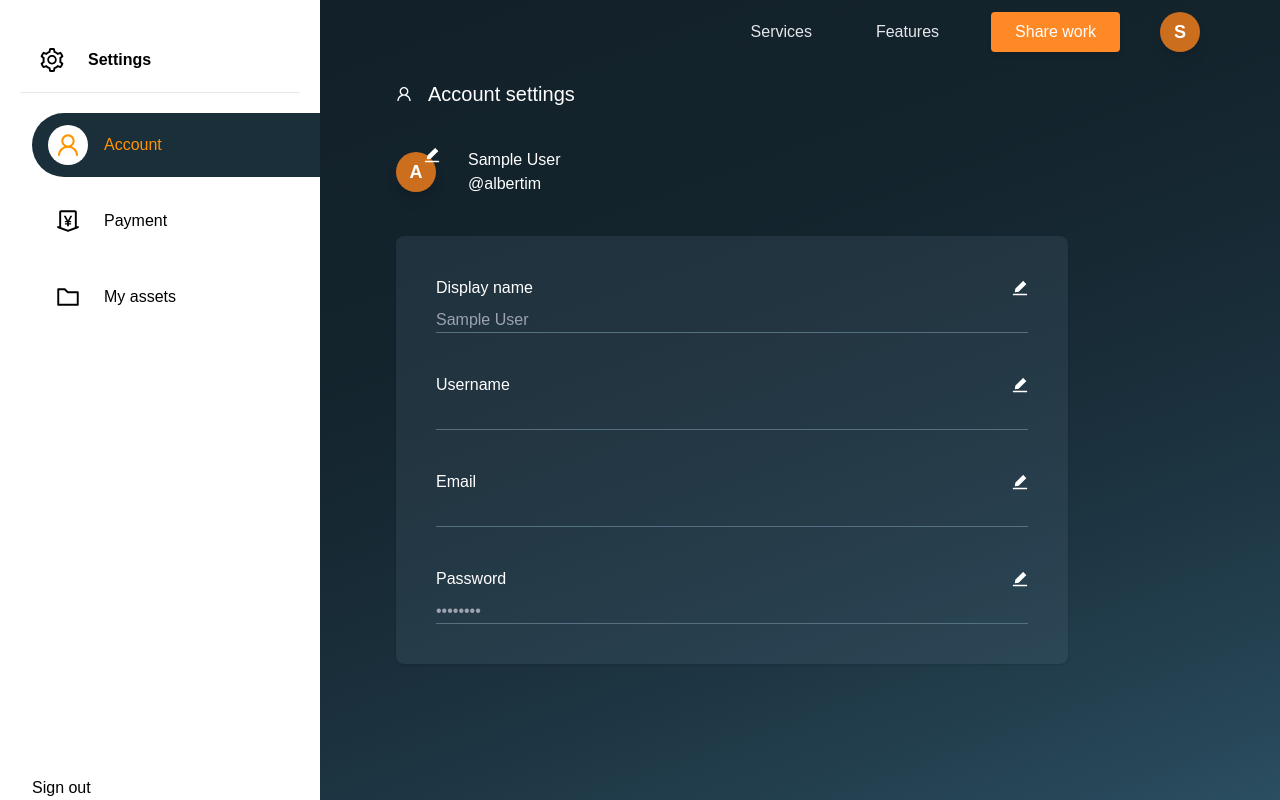
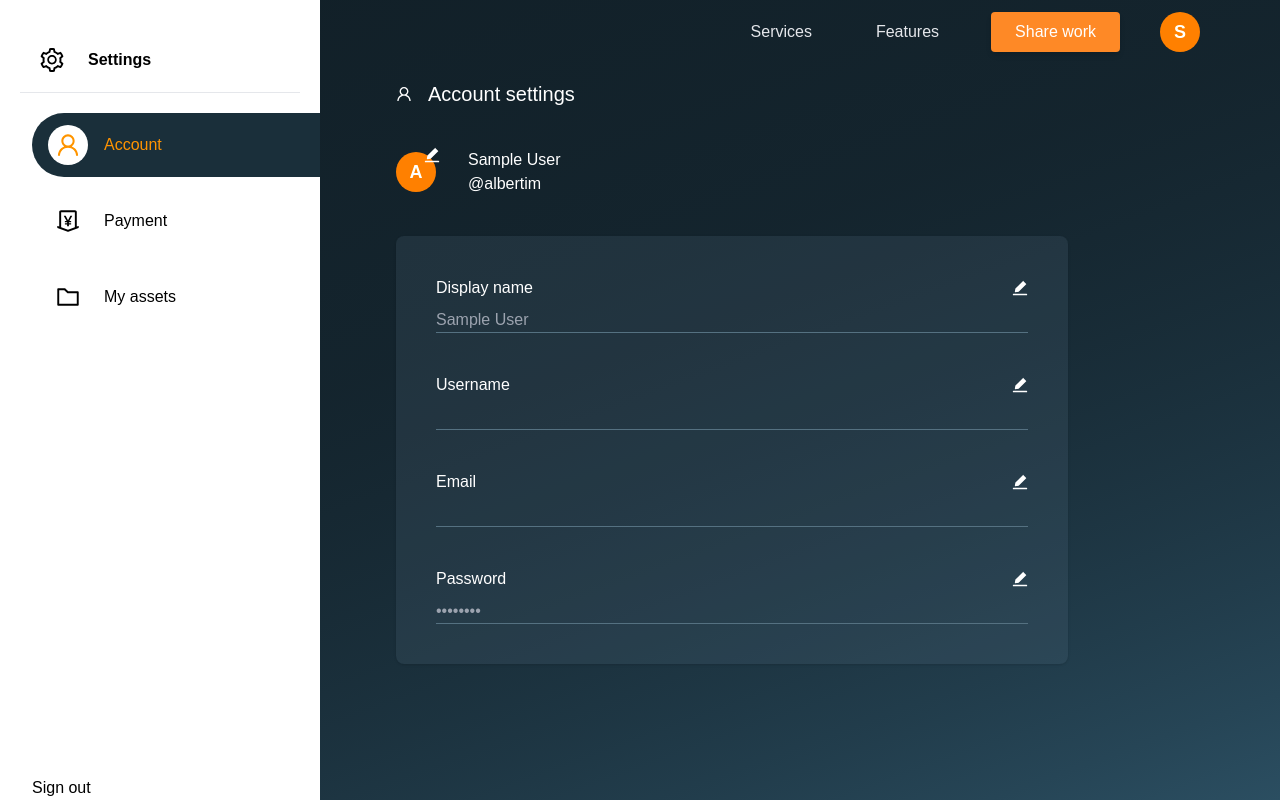
Before and after one commit to meraf00/pixel-den, a React (Create React App) app: page /settings/account in a window 1280 px wide. Built offline with nearby package versions, Linux system fonts and the light colour scheme; no server answers; sample sign-in values are in the browser's storage.

Commit message:
fix(style): fix color

```diff
--- a/src/components/CircularAvatar/index.jsx
+++ b/src/components/CircularAvatar/index.jsx
@@ -11,10 +11,10 @@ function CircularAvatar(props) {
     return (
       <div
         className="w-10 h-10 rounded-full
-                bg-secondary-400 text-on-secondary-500
-                shadow-lg
+                bg-secondary-300 text-on-secondary-500
                 font-bold text-lg
-                flex items-center justify-center"
+                flex items-center justify-center
+                saturate-150"
       >
         {props.img ? <img src={props.img} alt="Avatar" /> : props.letter}
       </div>
```
